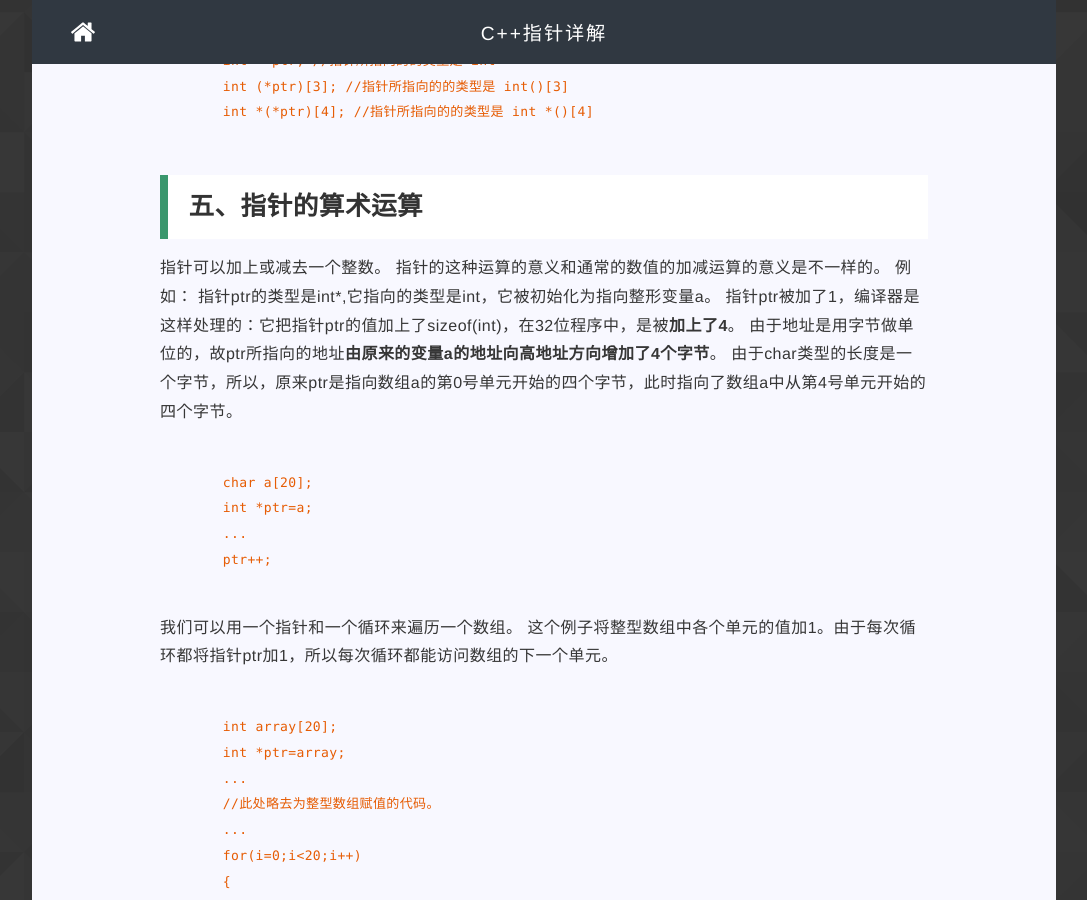
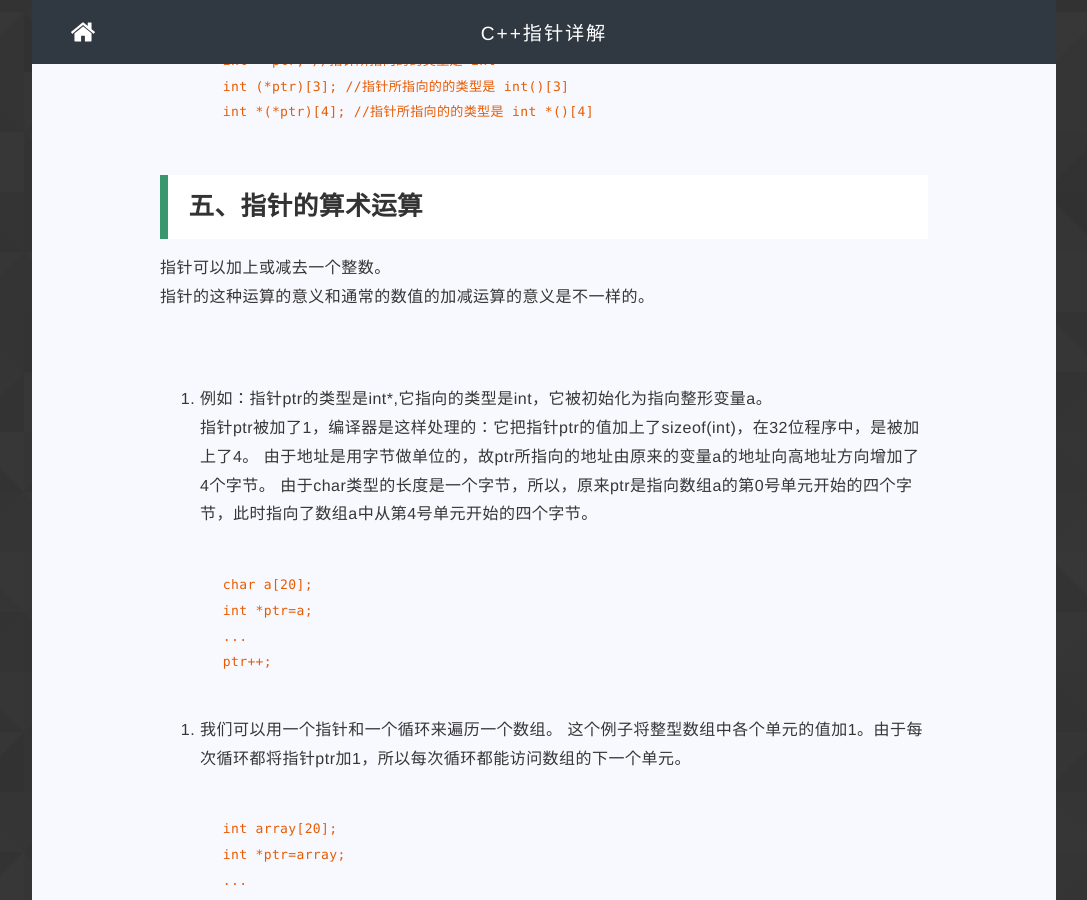
Before and after one commit to gwmz/zhuxiaoqiangcn.github.io, a Jekyll site: the page built from _posts/2017-03-27-hello-world.md, in a window 1280 px wide and 900 px high, scrolled down 1428 px. Shown: the whole window, without its empty margins (96-1183 px from the left). Built offline with Jekyll 4.4.1, drawn with Linux system fonts in a browser that asks for light colours; nearby versions of some CDN libraries; library files that are not in the unit come from our copies; comment, search, counter and statistics services are not loaded; some of the changed lines change nothing that is shown.

Commit message:
commit new content

```diff
--- a/_posts/2017-03-27-hello-world.md
+++ b/_posts/2017-03-27-hello-world.md
@@ -50,12 +50,12 @@
 </pre>
 
 ### 五、指针的算术运算
-指针可以加上或减去一个整数。
-指针的这种运算的意义和通常的数值的加减运算的意义是不一样的。
-例如：
-指针ptr的类型是int*,它指向的类型是int，它被初始化为指向整形变量a。
-指针ptr被加了1，编译器是这样处理的：它把指针ptr的值加上了sizeof(int)，在32位程序中，是被**加上了4**。
-由于地址是用字节做单位的，故ptr所指向的地址**由原来的变量a的地址向高地址方向增加了4个字节**。
+
+指针可以加上或减去一个整数。<br/>
+指针的这种运算的意义和通常的数值的加减运算的意义是不一样的。<br/><br/><br/>
+1. 例如：指针ptr的类型是int*,它指向的类型是int，它被初始化为指向整形变量a。<br/>
+指针ptr被加了1，编译器是这样处理的：它把指针ptr的值加上了sizeof(int)，在32位程序中，是被加上了4。
+由于地址是用字节做单位的，故ptr所指向的地址由原来的变量a的地址向高地址方向增加了4个字节。
 由于char类型的长度是一个字节，所以，原来ptr是指向数组a的第0号单元开始的四个字节，此时指向了数组a中从第4号单元开始的四个字节。
 <pre>
 <code>
@@ -66,7 +66,7 @@
 </code>
 </pre>
 
-我们可以用一个指针和一个循环来遍历一个数组。
+2. 我们可以用一个指针和一个循环来遍历一个数组。
 这个例子将整型数组中各个单元的值加1。由于每次循环都将指针ptr加1，所以每次循环都能访问数组的下一个单元。
 <pre>
 <code>
```
